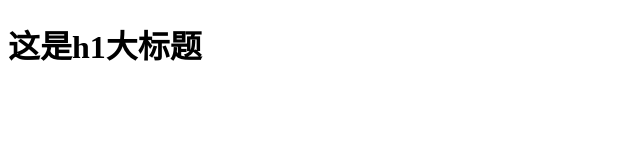
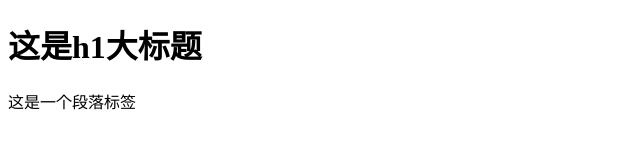
Before and after one commit to Lzx667/project_01, a plain HTML site: page index.html in a window 1280 px wide. Shown: the whole page, without its empty margins (0-640 px from the left). Drawn offline with Linux system fonts and the light colour scheme.

Commit message:
修改了index.html

```diff
--- a/index.html
+++ b/index.html
@@ -9,7 +9,7 @@
 </head>
 <body>
     <h1>这是h1大标题</h1>
-
+    <p>这是一个段落标签</p>
 
 
     <script src="./index.js"></script>
```
